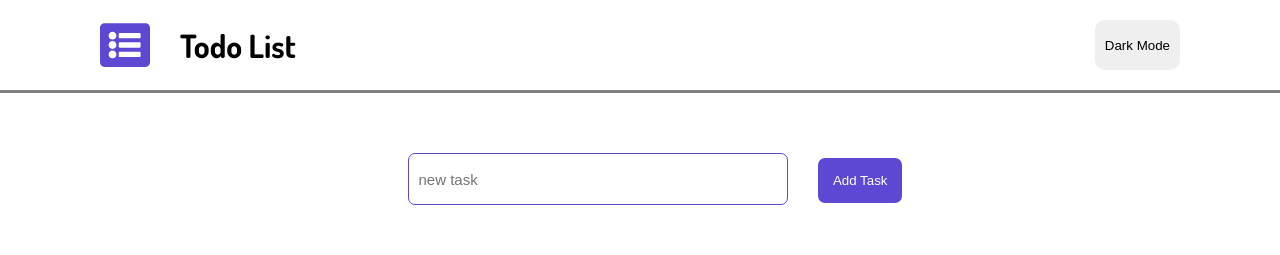
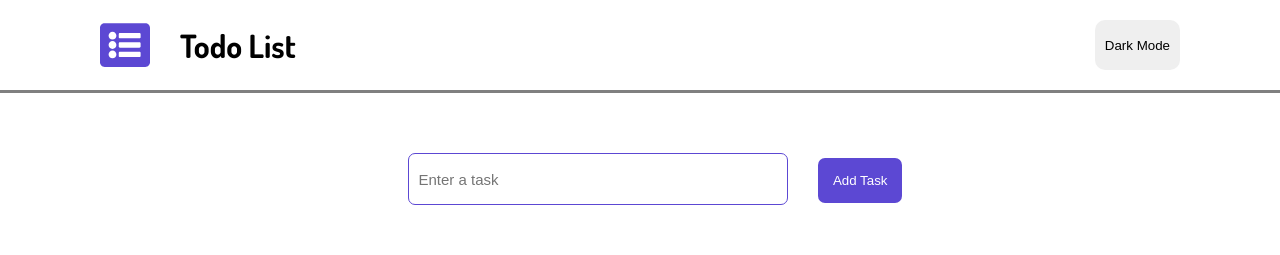
Before and after one commit to tommy211369/react-todo-list, a React (Create React App) app: page / in a window 1280 px wide. Shown: the top 255 px of the page. Built offline with nearby package versions, Linux system fonts and the light colour scheme.

Commit message:
change placeholder

```diff
--- a/src/components/InputTask.js
+++ b/src/components/InputTask.js
@@ -39,7 +39,7 @@ export default function InputTask({
       <form onSubmit={handleAddTask}>
         <input
           type="text"
-          placeholder="new task"
+          placeholder="Enter a task"
           value={newTask}
           onChange={handleTextInput}
         />
```
